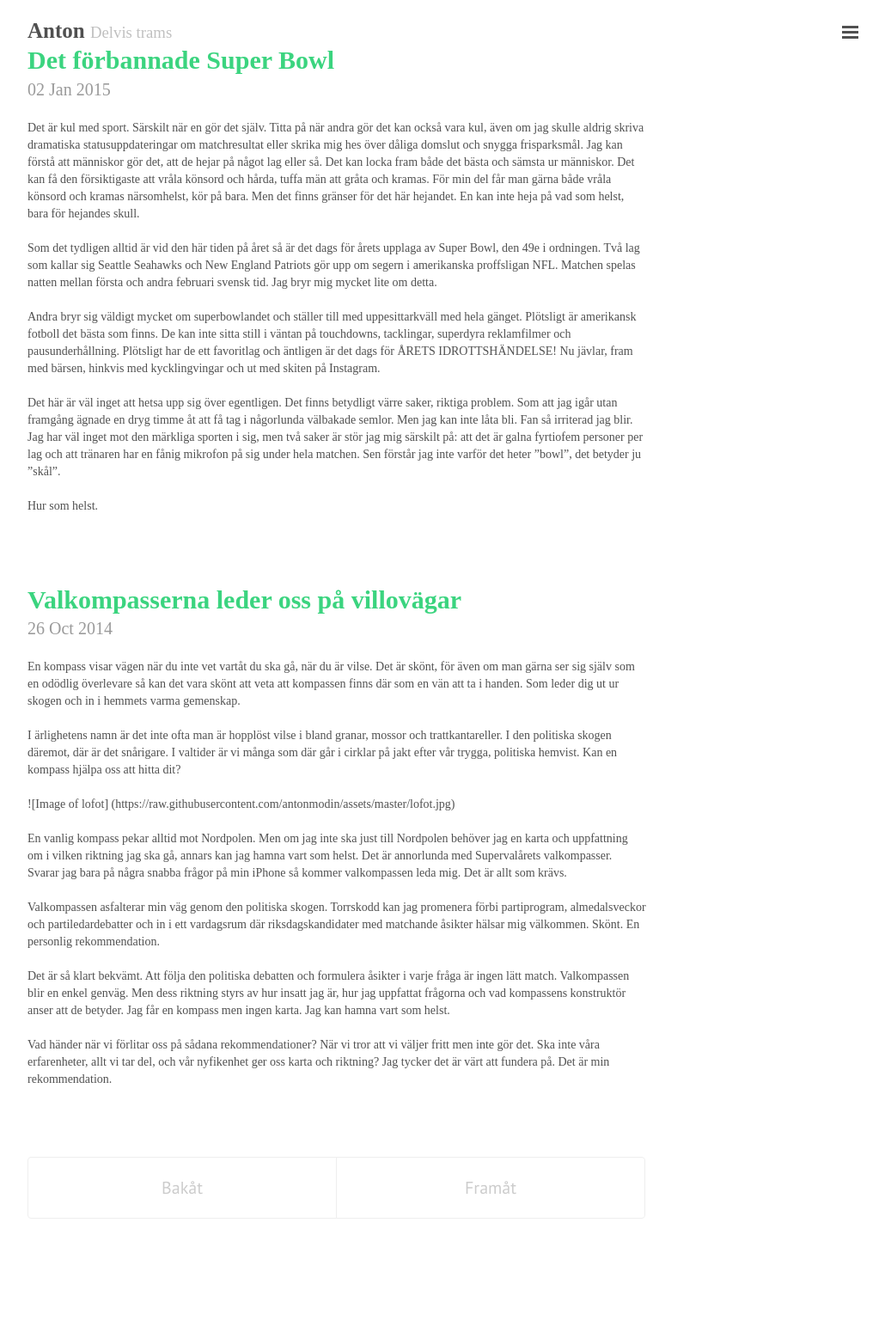
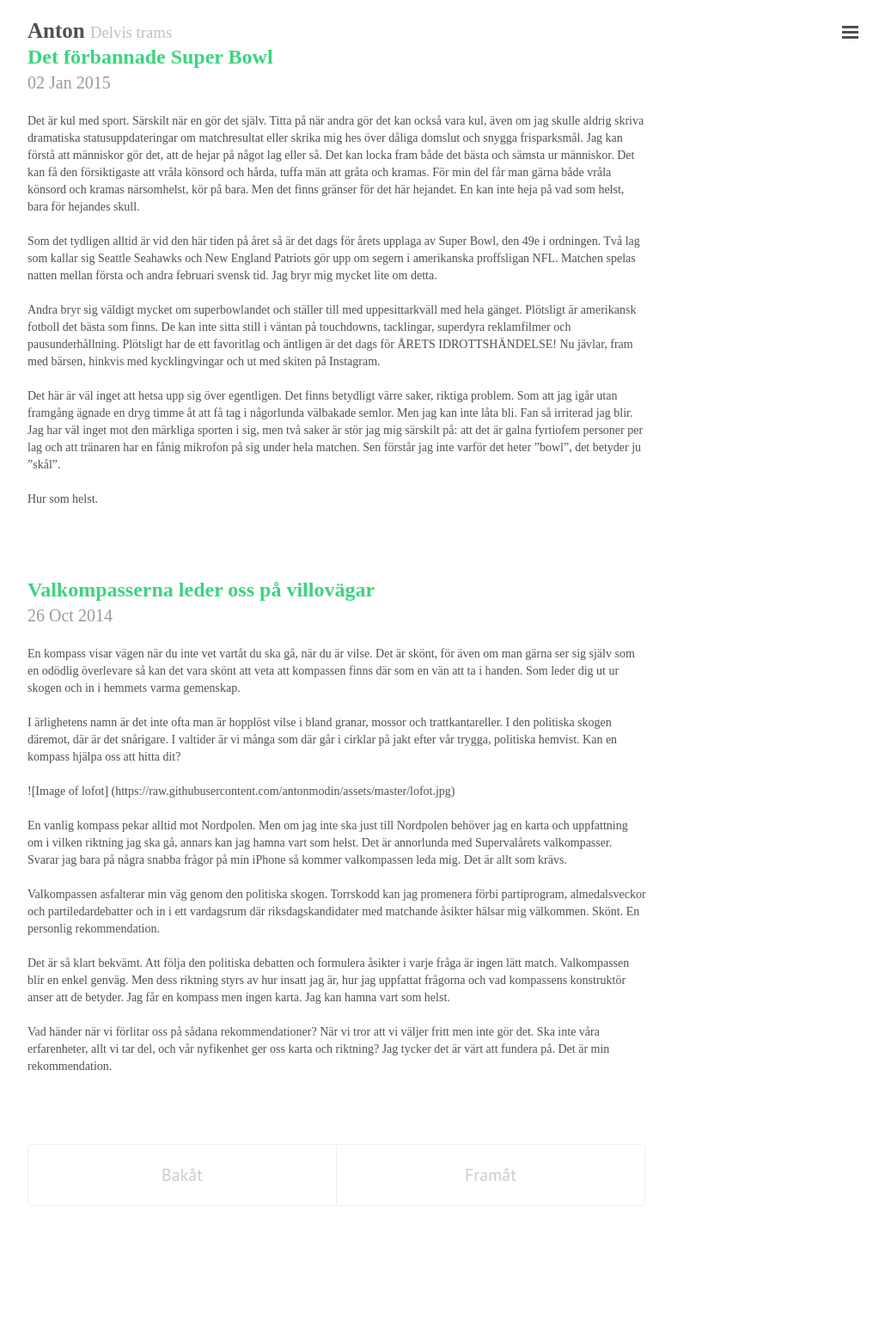
Before and after one commit to antonmodin/jekyllsite, a Jekyll site: the page built from index.html, in a window 1280 px wide. Shown: the whole page at 86% size, without its empty margins (248-1278 px from the left). Built offline with Jekyll 4.4.1, drawn with Linux system fonts in a browser that asks for light colours; Markdown is read by kramdown in place of the engine named in the settings; the list of posts is cut into pages by our own code.

Commit message:
Update lanyon.css

```diff
--- a/public/css/lanyon.css
+++ b/public/css/lanyon.css
@@ -70,7 +70,7 @@ p {
 h1, h2, h3, h4, h5, h6 {
     color: rgb(59,212,127);
 }
-h1  {font-size: 150%;
+h1  {font-size: 120%;
 }
 h2  {font-size: 90%;
 }
```
